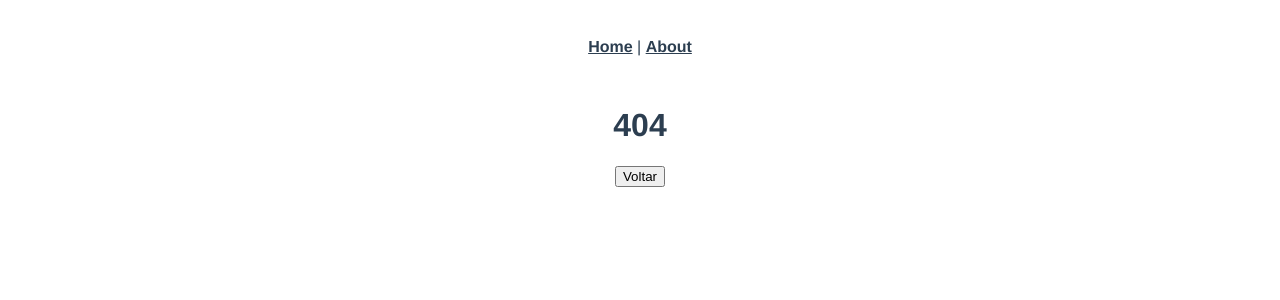
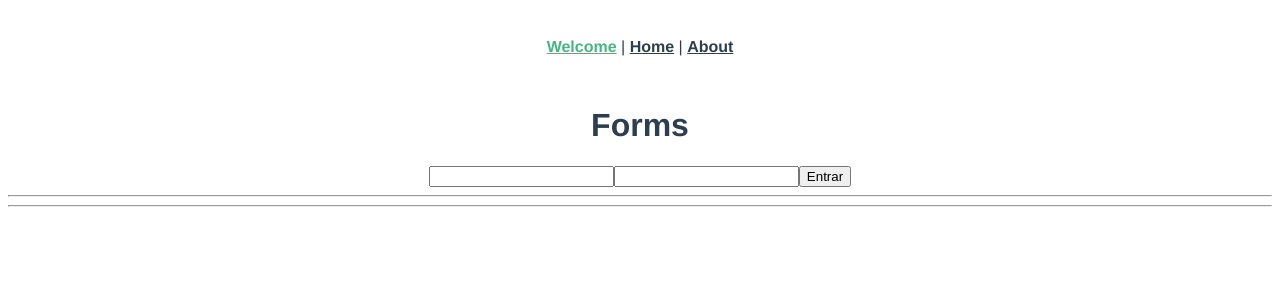
Before and after one commit to betogroo/componentsv4, a Vue app: page /welcome in a window 1280 px wide. Before the commit this address had no page. Shown: the top 300 px of the page. Built offline with nearby package versions, Linux system fonts and the light colour scheme.

Commit message:
create core/auth module

```diff
--- a/src/App.vue
+++ b/src/App.vue
@@ -1,5 +1,6 @@
 <template>
   <div id="nav">
+    <router-link to="/welcome">Welcome</router-link> |
     <router-link to="/">Home</router-link> |
     <router-link to="/about">About</router-link>
   </div>
--- /dev/null
+++ b/src/modules/core/auth/components/LoginForm.vue
@@ -0,0 +1,29 @@
+<template>
+  <div>
+    <form @submit.prevent="handleSubmit">
+      <input type="email" v-model="formData.email" />
+      <input type="password" v-model="formData.password" />
+      <button type="submit">Entrar</button>
+    </form>
+  </div>
+</template>
+
+<script lang="ts">
+import { defineComponent, ref } from 'vue'
+import Auth from '../types/Auth'
+
+export default defineComponent({
+  setup() {
+    const formData = ref<Auth>({
+      email: '',
+      password: ''
+    })
+    const handleSubmit = () => {
+      console.log(formData.value)
+    }
+    return { formData, handleSubmit }
+  }
+})
+</script>
+
+<style scoped></style>
--- /dev/null
+++ b/src/modules/core/auth/components/ResetPasswordForm.vue
@@ -0,0 +1,31 @@
+<template>
+  <div>
+    <form @submit.prevent="handleSubmit">
+      <input v-model="formData.email" type="email" />
+      <button type="submit">Redefinir</button>
+    </form>
+  </div>
+</template>
+
+<script lang="ts">
+import { defineComponent, ref } from 'vue'
+import Auth from '../types/Auth'
+
+export default defineComponent({
+  name: 'ResetPasswordForm',
+
+  setup() {
+    const formData = ref<Auth>({
+      email: ''
+    })
+
+    const handleSubmit = () => {
+      console.log(formData.value)
+    }
+
+    return { formData, handleSubmit }
+  }
+})
+</script>
+
+<style scoped></style>
--- /dev/null
+++ b/src/modules/core/auth/components/SignupForm.vue
@@ -0,0 +1,37 @@
+<template>
+  <div>
+    <form @submit.prevent="handleSubmit">
+      <input v-model="formData.displayName" type="text" />
+      <input v-model="formData.email" type="email" />
+      <input v-model="formData.password" type="password" />
+      <input v-model="formData.passwordConfirm" type="password" />
+      <button type="submit">Cadastrar</button>
+    </form>
+  </div>
+</template>
+
+<script lang="ts">
+import { defineComponent, ref } from 'vue'
+import Auth from '../types/Auth'
+
+export default defineComponent({
+  name: 'SignupForm',
+
+  setup() {
+    const formData = ref<Auth>({
+      email: '',
+      password: '',
+      passwordConfirm: '',
+      displayName: ''
+    })
+
+    const handleSubmit = () => {
+      console.log(formData.value)
+    }
+
+    return { formData, handleSubmit }
+  }
+})
+</script>
+
+<style scoped></style>
--- /dev/null
+++ b/src/modules/core/auth/index.ts
@@ -0,0 +1 @@
+export { default as routes } from './routes'
--- /dev/null
+++ b/src/modules/core/auth/routes.ts
@@ -0,0 +1,36 @@
+import {
+  RouteRecordRaw,
+  NavigationGuardNext,
+  RouteLocationNormalized
+} from 'vue-router'
+import Welcome from './views/Welcome.vue'
+
+const validateParam = (
+  to: RouteLocationNormalized,
+  from: RouteLocationNormalized,
+  next: NavigationGuardNext
+): void => {
+  const validParams = ['login', 'signup', 'reset', '']
+  // const mode = to.params.mode as string
+  if (validParams.includes(to.params.mode as string)) {
+    next()
+  } else {
+    next({ path: '/welcome' })
+  }
+}
+
+const routes: Array<RouteRecordRaw> = [
+  {
+    path: '/welcome/:mode?',
+    name: 'Welcome',
+    component: Welcome,
+    meta: {
+      title: 'Welcome',
+      requireAuth: false
+    },
+    props: (route) => ({ mode: route.params.mode || 'login' }),
+    beforeEnter: validateParam
+  }
+]
+
+export default routes
--- /dev/null
+++ b/src/modules/core/auth/types/Auth.ts
@@ -0,0 +1,8 @@
+interface Auth {
+  email?: string
+  password?: string
+  passwordConfirm?: string
+  displayName?: string
+}
+
+export default Auth
--- /dev/null
+++ b/src/modules/core/auth/views/Welcome.vue
@@ -0,0 +1,40 @@
+<template>
+  <div>
+    <h1>Forms</h1>
+    <LoginForm v-if="mode === 'login'" />
+    <hr />
+    <SignupForm v-if="mode === 'signup'" />
+    <hr />
+    <ResetPasswordForm v-if="mode === 'reset'" />
+  </div>
+</template>
+
+<script lang="ts">
+import { defineComponent, PropType } from 'vue'
+import LoginForm from '../components/LoginForm.vue'
+import SignupForm from '../components/SignupForm.vue'
+import ResetPasswordForm from '../components/ResetPasswordForm.vue'
+
+export default defineComponent({
+  name: 'Welcome',
+
+  props: {
+    mode: {
+      type: String as PropType<string>,
+      default: 'login'
+    }
+  },
+
+  components: {
+    LoginForm,
+    SignupForm,
+    ResetPasswordForm
+  },
+
+  setup() {
+    return {}
+  }
+})
+</script>
+
+<style scoped></style>
--- a/src/router/routes.ts
+++ b/src/router/routes.ts
@@ -1,2 +1,3 @@
 import { routes as home } from '@/modules/core/home'
-export default [...home]
+import { routes as auth } from '@/modules/core/auth'
+export default [...home, ...auth]
```
